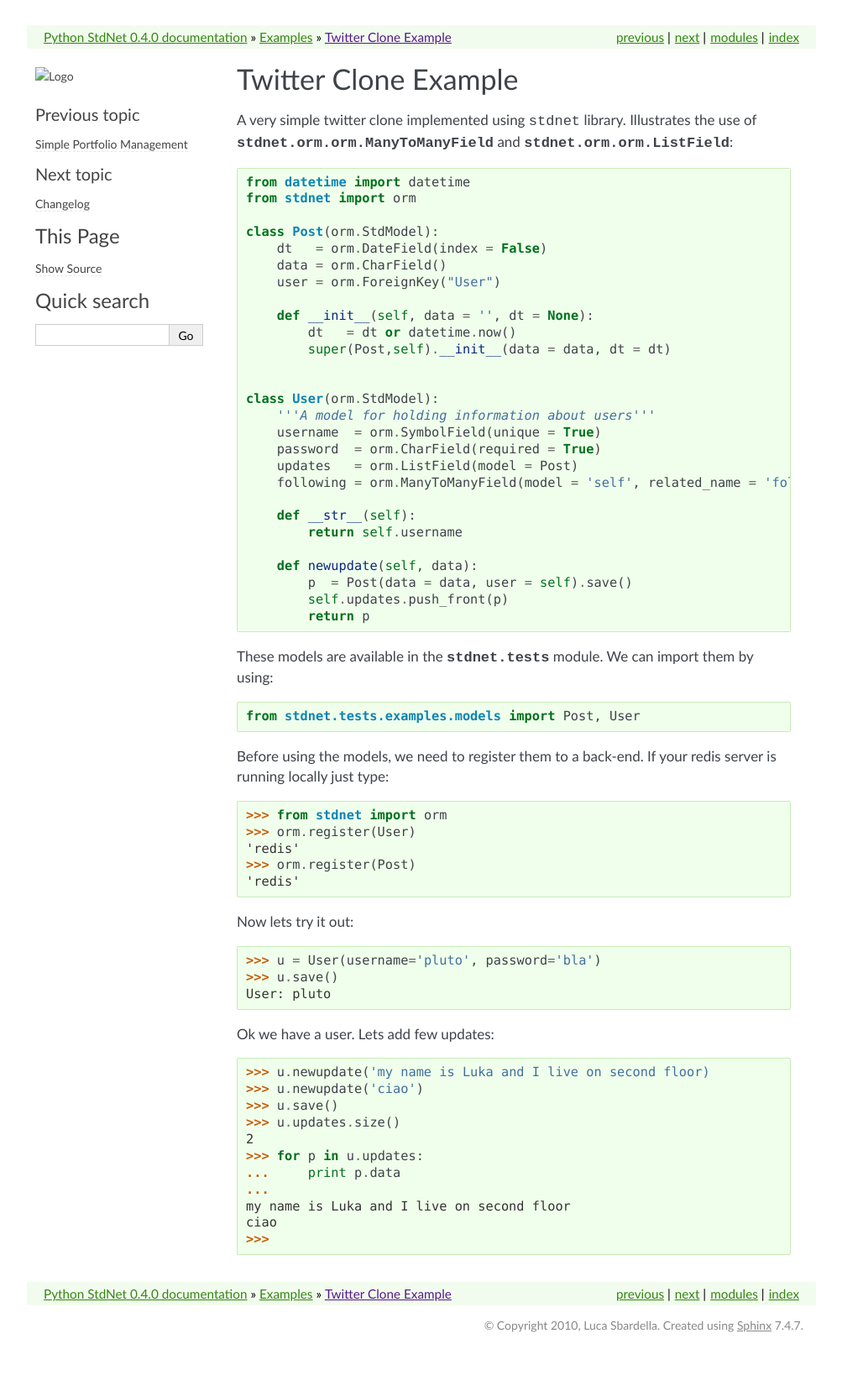
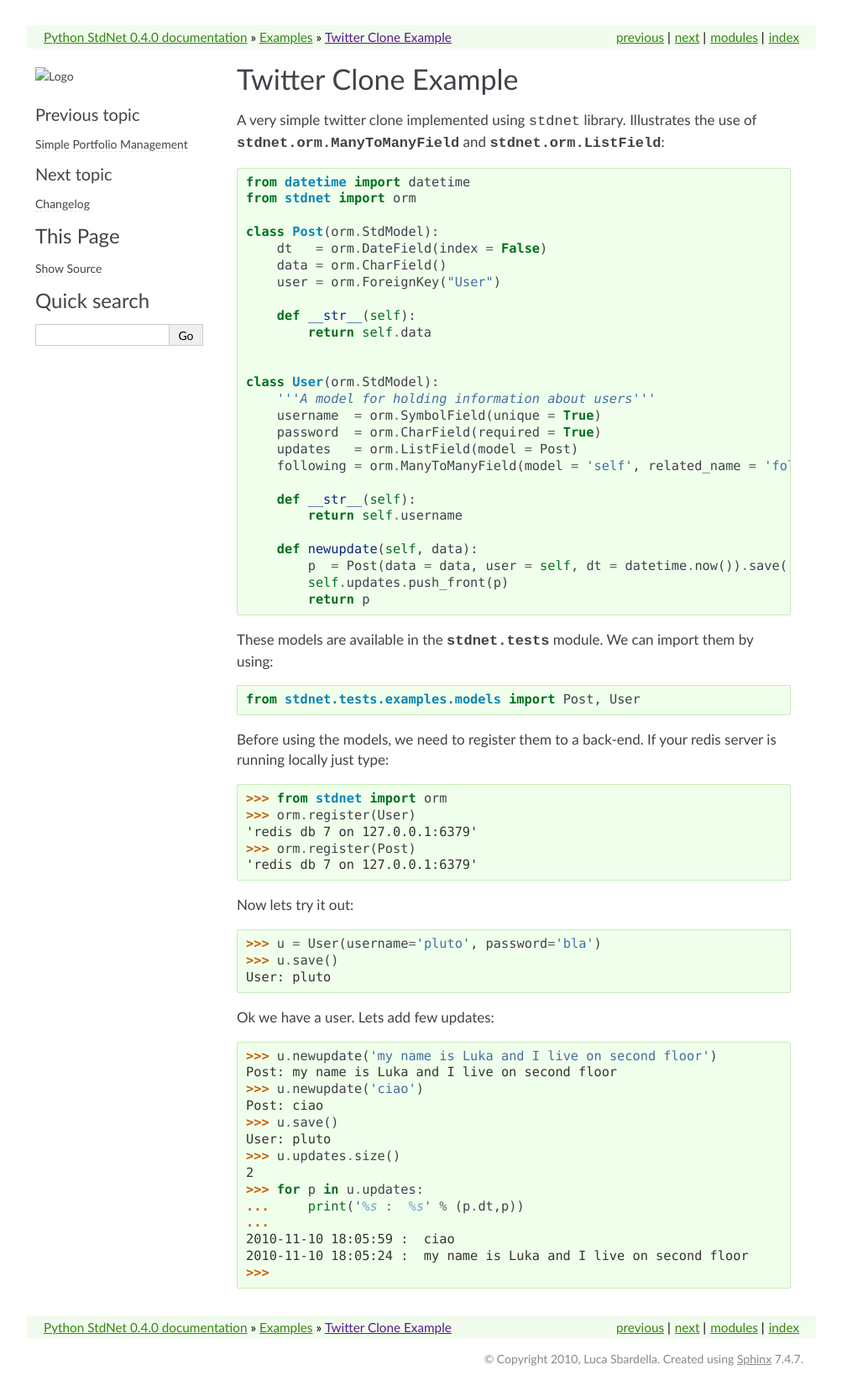
Before and after one commit to lsbardel/python-stdnet, a Sphinx documentation site: the page built from docs/source/examples/twitter.rst, in a window 1280 px wide. Shown: the whole page at 84% size, without its empty margins (138-1141 px from the left). Built offline with Sphinx 7.4.7, drawn with Linux system fonts in a browser that asks for light colours; formulas are drawn with MathJax 3; before the commit the page ends 1617 px from its top, so only the background shows below that.

Commit message:
more docs

```diff
--- a/docs/source/conf.py
+++ b/docs/source/conf.py
@@ -48,7 +48,7 @@
 html_theme = 'celery'
 
 templates_path = ['_templates']
-html_static_path = ['.static']
+html_static_path = ['_static']
 html_theme_path = ["_theme"]
 html_sidebars = {
     'index': ['sidebarintro.html', 'sourcelink.html', 'searchbox.html'],
--- a/docs/source/examples/twitter.rst
+++ b/docs/source/examples/twitter.rst
@@ -5,8 +5,8 @@
 ==============================
 
 A very simple twitter clone implemented using ``stdnet`` library.
-Illustrates the use of :class:`stdnet.orm.orm.ManyToManyField` and
-:class:`stdnet.orm.orm.ListField`::
+Illustrates the use of :class:`stdnet.orm.ManyToManyField` and
+:class:`stdnet.orm.ListField`::
 
 	from datetime import datetime
 	from stdnet import orm
@@ -16,9 +16,8 @@
 	    data = orm.CharField()
 	    user = orm.ForeignKey("User")
 
-	    def __init__(self, data = '', dt = None):
-	        dt   = dt or datetime.now()
-	        super(Post,self).__init__(data = data, dt = dt)
+	    def __str__(self):
+	        return self.data
 
 
 	class User(orm.StdModel):
@@ -47,9 +46,9 @@
 
 	>>> from stdnet import orm
 	>>> orm.register(User)
-	'redis'
+	'redis db 7 on 127.0.0.1:6379'
 	>>> orm.register(Post)
-	'redis'
+	'redis db 7 on 127.0.0.1:6379'
 
 Now lets try it out::
 
@@ -59,14 +58,17 @@
 
 Ok we have a user. Lets add few updates::
 
-	>>> u.newupdate('my name is Luka and I live on second floor)
+	>>> u.newupdate('my name is Luka and I live on second floor')
+	Post: my name is Luka and I live on second floor
 	>>> u.newupdate('ciao')
+	Post: ciao
 	>>> u.save()
+	User: pluto
 	>>> u.updates.size()
 	2
 	>>> for p in u.updates:
-	...     print p.data
+	...     print('%s :  %s' % (p.dt,p))
 	...
-	my name is Luka and I live on second floor
-	ciao
+	2010-11-10 18:05:59 :  ciao
+	2010-11-10 18:05:24 :  my name is Luka and I live on second floor
 	>>>
--- a/docs/source/utility/exceptions.rst
+++ b/docs/source/utility/exceptions.rst
@@ -6,3 +6,4 @@
 
 .. automodule:: stdnet.exceptions
    :members:
+   :member-order: bysource
--- a/docs/source/utility/index.rst
+++ b/docs/source/utility/index.rst
@@ -1,7 +1,7 @@
 .. _utility-index:
 
 ============================
-Utilities
+Internals and Utilities
 ============================
 
 Contents:
```
Also changed, not shown: other parts of docs/source/examples/twitter.rst (+1 -1 lines), docs/source/model/models.rst (+1 -9 lines), 7 other files.
